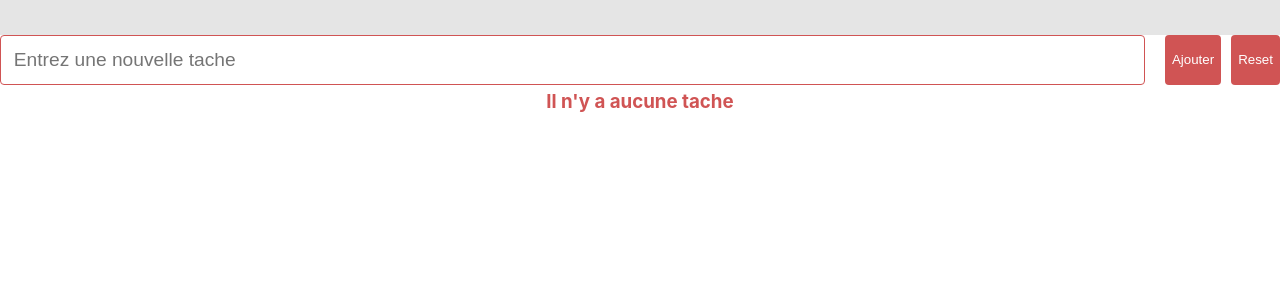
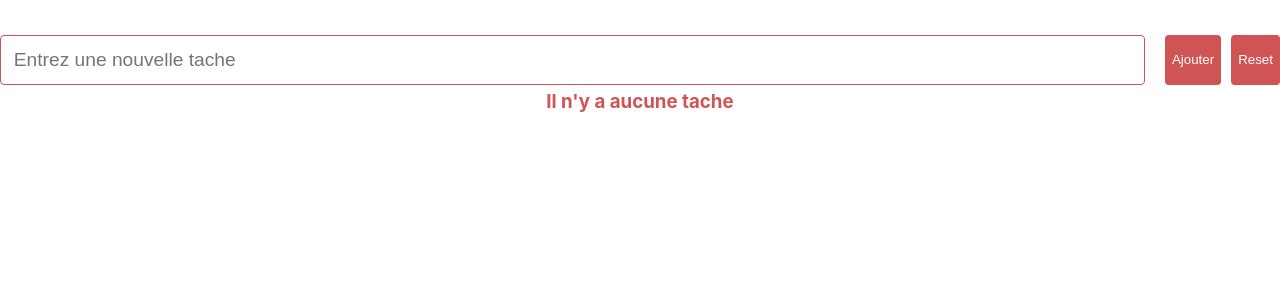
Before and after one commit to kevintsi/ToDoList, a React (Create React App) app: page / in a window 1280 px wide. Shown: the top 300 px of the page. Built offline with nearby package versions, Linux system fonts and the light colour scheme; the HTML template or start-up script is replaced by a standard one.

Commit message:
Update:Background color de la barre de progression

```diff
--- a/src/components/ProgressBar/ProgressBar.css
+++ b/src/components/ProgressBar/ProgressBar.css
@@ -1,6 +1,5 @@
 .progress-bar-container {
     height: 35px;
-    background-color: #E5E5E5;
 }
 
 .progress-bar-container>div {
```
